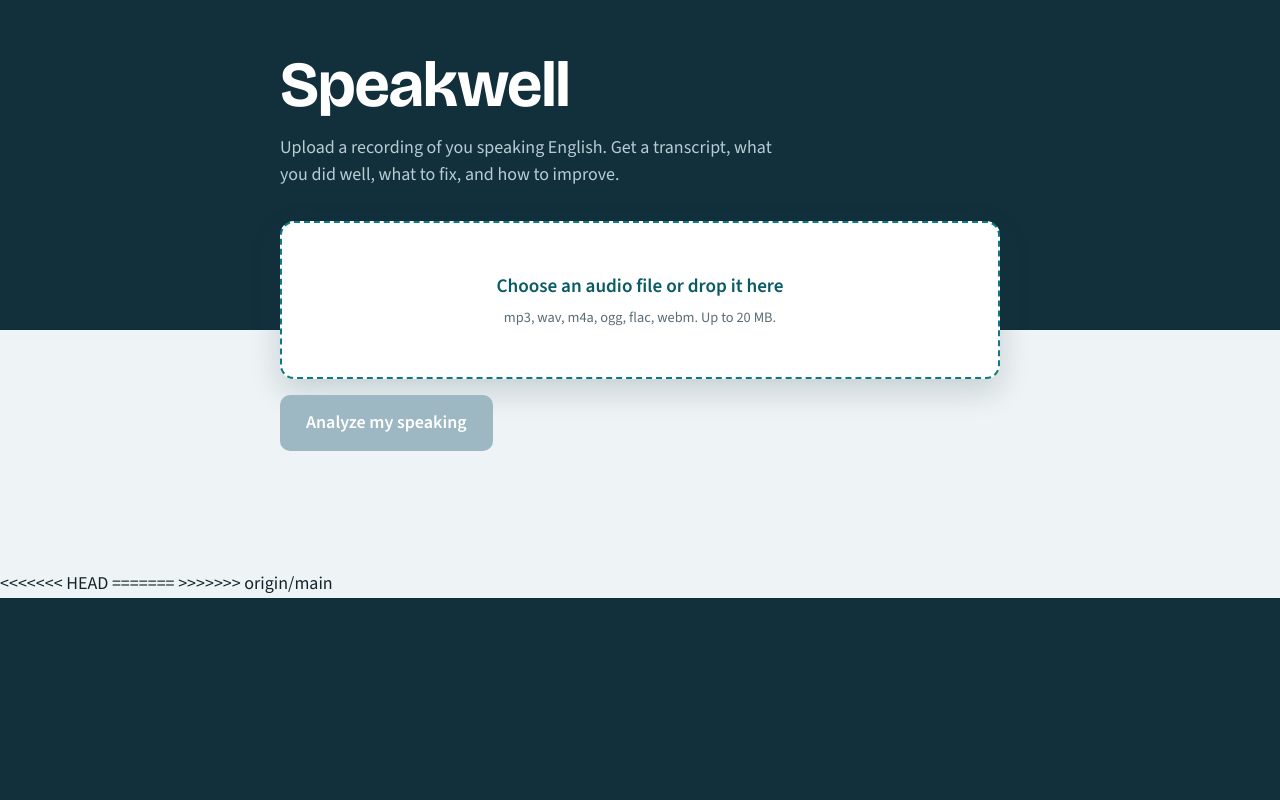
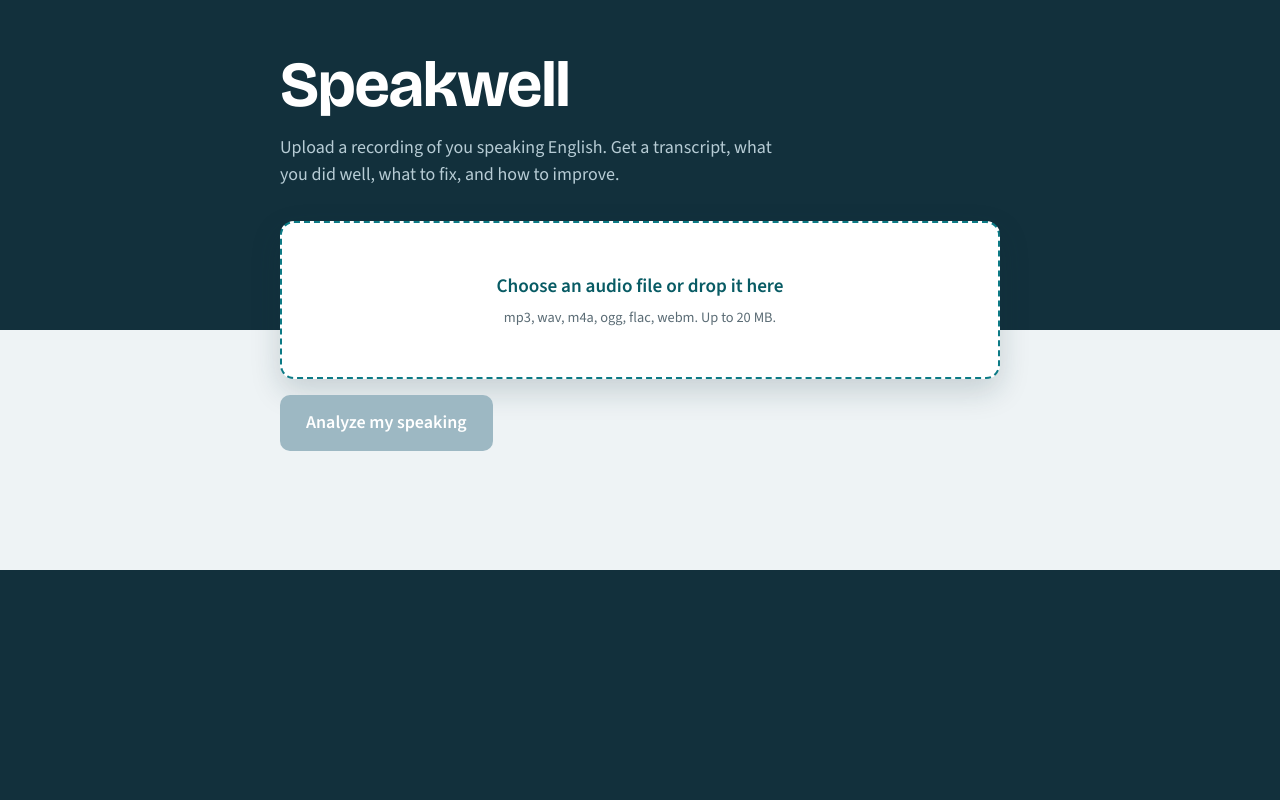
Before and after one commit to elysianmonu007/Speakwell, a Python web app: template templates/index.html in a window 1280 px wide. Run offline with Jinja, Linux system fonts and the light colour scheme; the template is opened without the code that fills it, so the values that code supplies are empty.

Commit message:
Fix merge conflicts

```diff
--- a/app.py
+++ b/app.py
@@ -1,4 +1,4 @@
-<<<<<<< HEAD
+
 import json
 import os
 import re
@@ -125,7 +125,6 @@ def too_large(_):
 
 
 if __name__ == "__main__":
-=======
 import json
 import os
 import re
@@ -252,5 +251,4 @@ def too_large(_):
 
 
 if __name__ == "__main__":
->>>>>>> origin/main
     app.run(debug=True)
--- a/requirements.txt
+++ b/requirements.txt
@@ -1,10 +1,4 @@
-<<<<<<< HEAD
-flask
-python-dotenv
-google-genai
-=======
 flask
 python-dotenv
 google-genai
 gunicorn
->>>>>>> origin/main
--- a/templates/index.html
+++ b/templates/index.html
@@ -54,8 +54,5 @@
   </main>
   <script src="{{ url_for('static', filename='app.js') }}"></script>
 </body>
-<<<<<<< HEAD
+
 </html>
-=======
-</html>
->>>>>>> origin/main
```
